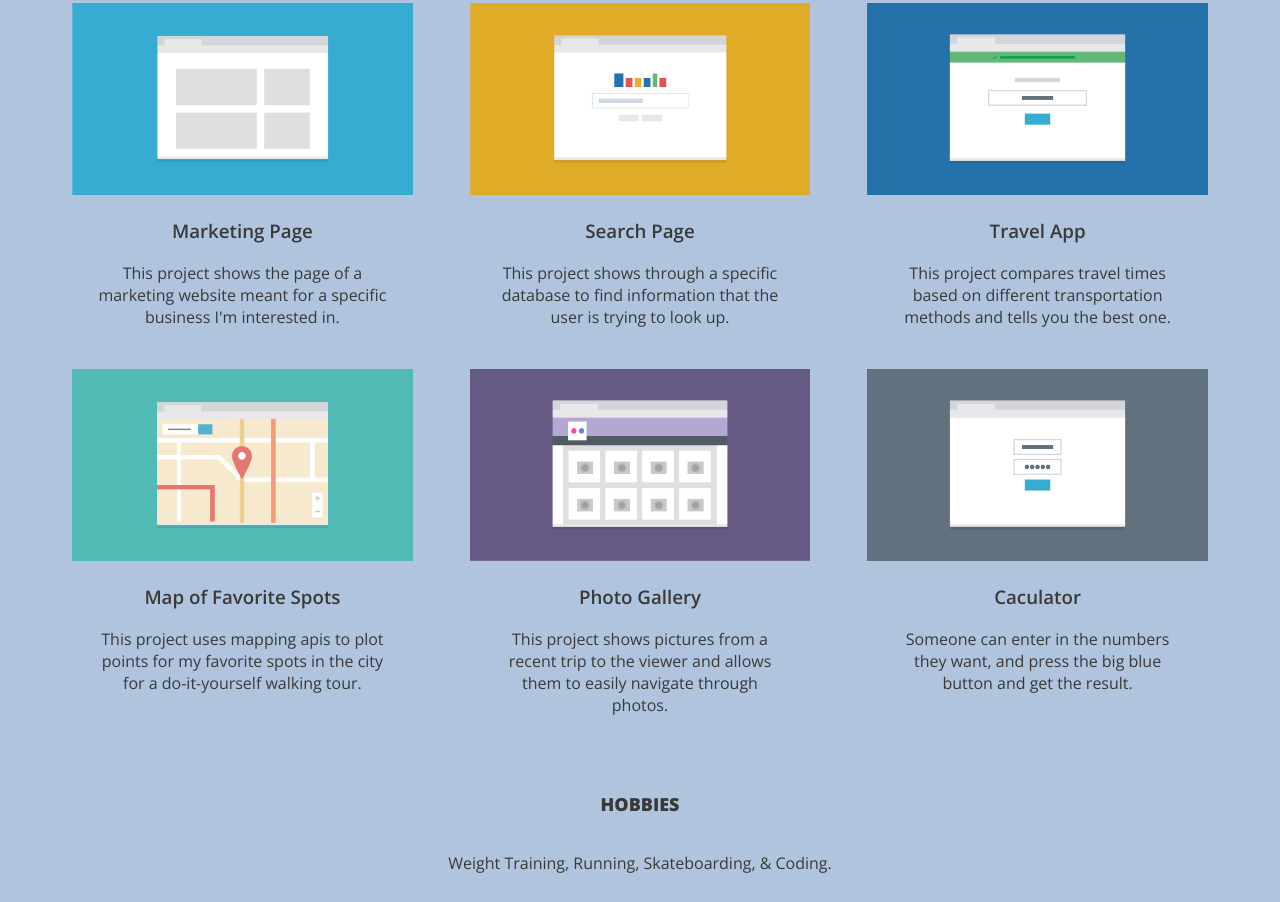
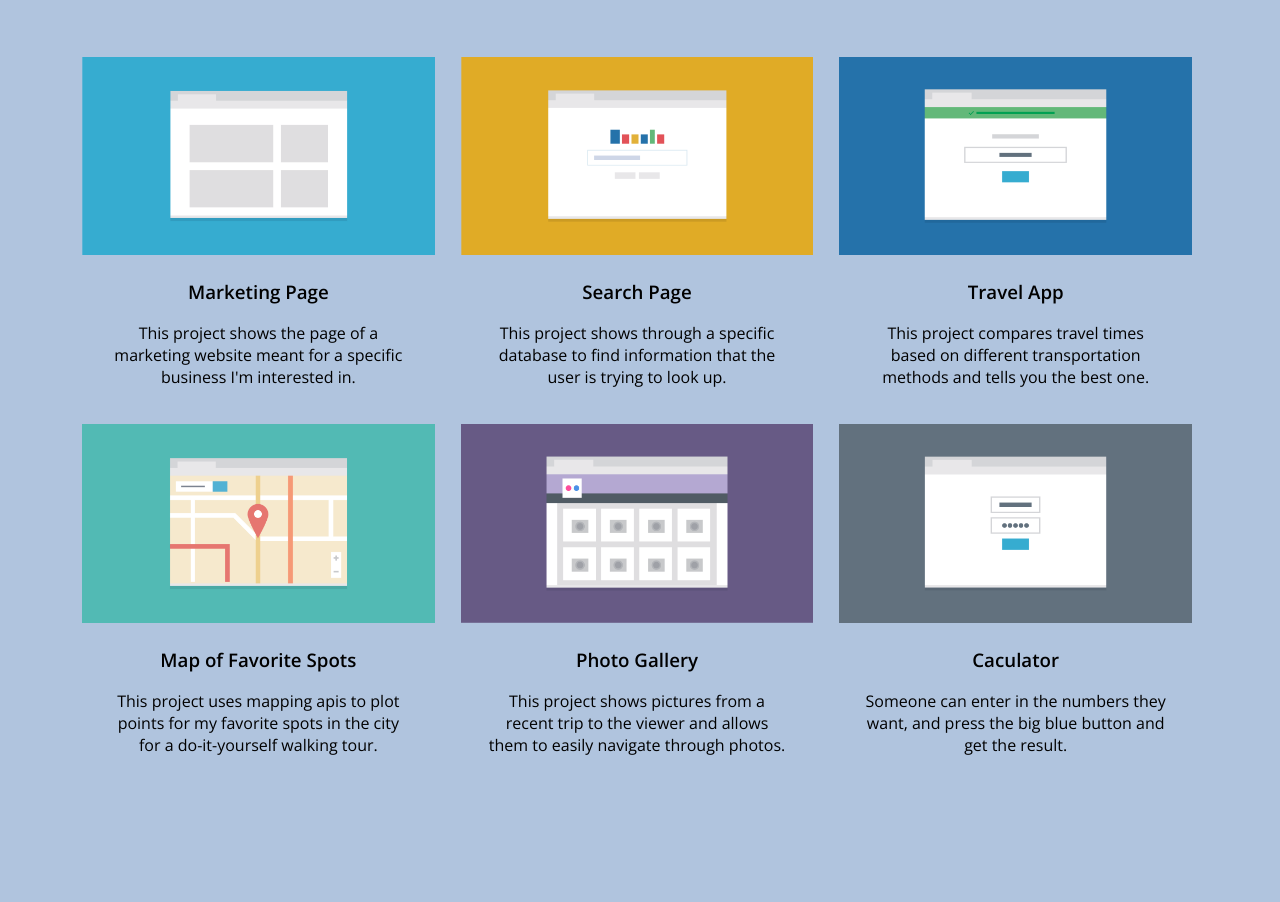
Before and after one commit to Gomezzzer/Mobile-First-Responsive-layout, a plain HTML site: page index.html in a window 1280 px wide. Shown: the part 760-1662 px from the top of the page. Drawn offline with nearby package versions, Linux system fonts and the light colour scheme.

Commit message:
revised code

```diff
--- a/css/styles.css
+++ b/css/styles.css
@@ -1,7 +1,7 @@
 * {
+  box-sizing: border-box;
   font-family: 'Open Sans', sans-serif;
   text-align: center;
- color: rgb(57, 57, 57);
  }
 
  body {
@@ -65,9 +65,12 @@ a:hover {
    color: rgb(88, 86, 86);
  }
 
+
  .portfolio-container {
    padding-top: 10%;
    padding-bottom: 10%;
+
+
  }
 
  #portfolio {
@@ -101,7 +104,6 @@ footer {
      width: 498px;
      display: flex;
      margin: auto;
-
    }
 
    img {
@@ -132,14 +134,20 @@ footer {
      font-size: 1.25em;
    }
 
-  .project {
-    float: left;
-    width: 45%;
+
+  .portfolio-container {
+    display: flex;
+    flex-wrap: wrap;
+    justify-content: center;
+
   }
 
-  .project:nth-child(even) {
-    margin-right: 7%;
+  .project {
+    margin-right: 3%;
+    padding: 10px;
+    flex-basis: 45%;
   }
+
 
   .project img {
      max-width: 108%;
@@ -152,9 +160,9 @@ footer {
 
 
    .hobbies-container {
-    display: inline-block;
-    max-width: 50%;
-    margin: auto;
+     display: flex;
+     flex-direction: column;
+     justify-content: center;
    }
 
    .contact-container {
@@ -183,9 +191,10 @@ footer {
      padding-left: 20px;
    }
 
+  }
 
 
-}
+
 
  @media screen and (min-width: 1024px) {
    body {
@@ -205,21 +214,7 @@ footer {
 
    .bio {
      font-size: 1.75em;
-  }
 
-  .project:nth-child(even) {
-    margin-right: initial;
-  }
-
-  .project.design-1,
-  .project.design-2,
-  .project.design-4,
-  .project.design-5 {
-    margin-right: 5%;
-  }
-
-  .project {
-    width: 30%;
    }
 
   .project img {
@@ -227,15 +222,29 @@ footer {
 
    }
 
+  .portfolio-container {
+     display: flex;
+     flex-wrap: wrap;
+     justify-content: center;
+
+    }
+
+   .project {
+     flex-grow: 1;
+     flex-basis: calc(33% - 50px);
+     padding-right: 0;
+     margin-right: 1em;
+   }
+
   .hobbies-container {
-    max-width: 50%;
+     display: flex;
+     flex-direction: column;
   }
+
 
    .contact-container {
      max-width: 50%;
 
    }
 
-
-
   }
--- a/index.html
+++ b/index.html
@@ -11,7 +11,7 @@
 </head>
 
 <body>
-  <nav>
+  <nav class="main-nav">
     <h1 id="top" class="title">Jorge Gomez</h1>
      <ul class="nav">
       <li><a href="#top">Home</a></li>
@@ -24,13 +24,13 @@
   <main>
       <div class="article-1">
       <img class="profile-pic" src="images/responsive-layout-profile.png" alt="responsive portfolio pic"/>
-
        <p class="bio">Hi, I'm a front end developer who loves responsive design and css. I recently finished learning front-end web development at Treehouse and am excited to put all my skills to use!</p>
       </div>
 
+      <div id="portfolio"></div>
+       <h2>Portfolio</h2>
+
       <div class="portfolio-container">
-      <h2 id="portfolio">Portfolio</h2>
-
        <div class="project design-1">
           <img src="images/portfolio-1.png" alt="portfolio picture"/>
           <h3>Marketing Page</h3>
```
Lines whose indentation alone changed are shown as unchanged.
